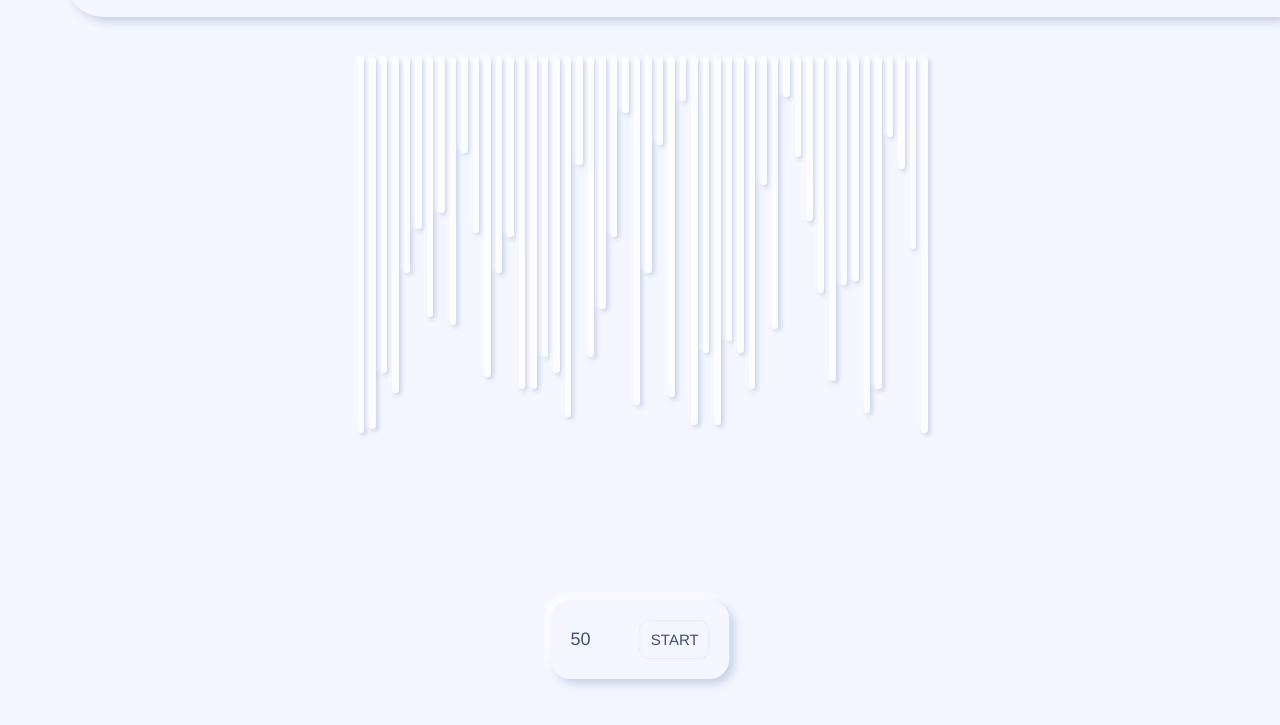
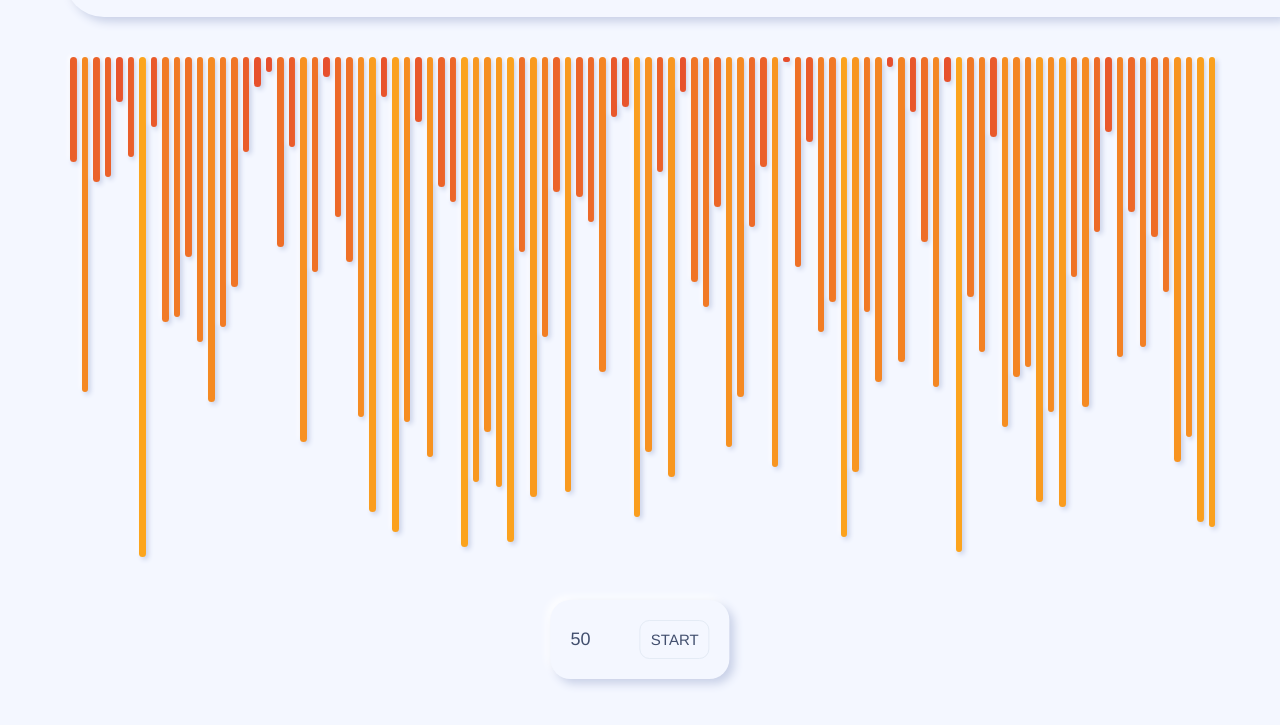
Before and after one commit to rogelio-lopez/sorting-visualizer, a plain HTML site: page index.html in a window 1280 px wide. Shown: the part 73-798 px from the top of the page. Drawn offline with Linux system fonts and the light colour scheme.

Commit message:
switched random numbers to 1-100 & added color gradient

```diff
--- a/algorithms/merge.js
+++ b/algorithms/merge.js
@@ -1,9 +1,6 @@
 
 export const mergeSort = (arr = [4,6,2,9,0,6,4,24,6,8,1]) => {
-
-    console.log(arr);
-
-    if(arr.length == 1){
+    if(arr.length <= 1){
         return arr;
     }
     else{
@@ -19,7 +16,29 @@ export const mergeSort = (arr = [4,6,2,9,0,6,4,24,6,8,1]) => {
 }
 
 const merge = (left, right) => {
-    // merge two arrays
+    let mergedArr = [];
+    let leftIndex = 0, rightIndex = 0;
+
+    while(leftIndex < left.length && rightIndex < right.length){
+        if(left[leftIndex] <= right[rightIndex]){
+            mergedArr.concat([left[leftIndex]]);
+            leftIndex++;
+        }
+        else{
+            mergedArr.concat([right[rightIndex]]);
+            rightIndex++;
+        }
+    }
+
+    if (left){
+        mergedArr.concat([left[leftIndex]]);
+    }
+    else if (right){
+        mergedArr.concat([right[rightIndex]]);
+    }
+
+    console.log(mergedArr);
+    return mergedArr;
 }
 
-console.log(mergeSort());
+console.log('Sorted: ' + mergeSort());
--- a/app.js
+++ b/app.js
@@ -7,7 +7,7 @@ import {  createRandomArr } from './visuals.js';
 let mainArr = createRandomArr(50);
 
 
-/** Create an array of random #s w/ size quantity */
+/** Create an array of random #'s w/ size quantity */
 const quantity = document.querySelector('.quantity input');
 quantity.addEventListener('change', (e) => {
   mainArr = createRandomArr(e.target.value);
--- a/styles.css
+++ b/styles.css
@@ -147,6 +147,7 @@ main {
   margin-top: 2.5em;
   width: 100%;
   min-width: 1000px;
+  max-width: 1600px;
   display: flex;
   justify-content: center;
 }
--- a/visuals.js
+++ b/visuals.js
@@ -1,38 +1,51 @@
 const randObj = {
-    key: 0, // key = array position
     value: 0,
-    selected: false,
-    moved: false,
     htmlElement: ''
 };
 
 const container = document.querySelector('.container');
 
 /** ----- Creating obj array of random numbers ----- */
+const createGradient = (randNum) => {
+    let cl1 = 230, cl2 = 77, cl3 = 45;
+    let cr1 = 252, cr2 = 166, cr3 = 29;
+    let rgbDiff = [(cr1 - cl1) / 100, (cr2 - cl2) / 100, (cr3 - cl3) / 100];
+
+    return `rgb(${cl1 + (rgbDiff[0] * (randNum - 1))},
+                ${cl2 + (rgbDiff[1] * (randNum - 1))},
+                ${cl3 + (rgbDiff[2] * (randNum - 1))})`;
+}
+
 const createHtmlObj = (randNum) => {
     let li = document.createElement("li");
     li.classList.add("rand-obj");
     li.classList.add("shadow-sm");
-    li.style.height = `${randNum * 4}px`;
+    li.style.height = `${randNum * 5}px`;
+    li.style.backgroundColor = createGradient(randNum);
 
     return li;
 }
 
-export const createRandomArr = (quantity) => {
+export const createRandomArr = () => {
     container.innerHTML = '';
-    let elArray = [];
 
-    for (let i = 0; i < quantity; i++){
-        //Creates new elementObj, adds info, inserts into obj array
+    // Create  array
+    let i = 1;
+    let arr = [...new Array(100)].map(() => {
         const obj = Object.create(randObj);
-        obj.key = i;
-        obj.value = Math.floor(Math.random() * 90) + 10;
+        obj.value = i++;
         obj.htmlElement = createHtmlObj(obj.value);
-        elArray.push(obj);
+        return obj;
+    });
+
+    // Randomize (Fisher–Yates)
+    for (i = arr.length - 1; i > 0; i--) {
+        let j = Math.floor(Math.random() * (i + 1));
+        [arr[i], arr[j]] = [arr[j], arr[i]];
     }
 
-    displayArr(elArray);
-    return elArray;
+    displayArr(arr);
+    return arr;
 }
 
 /** ----- Displays HTML when passed obj arr ----- */
```
Also changed, not shown: README.md.
